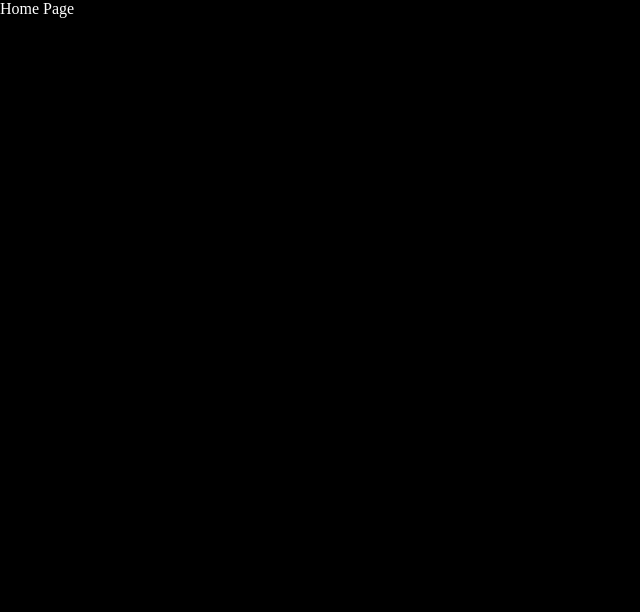
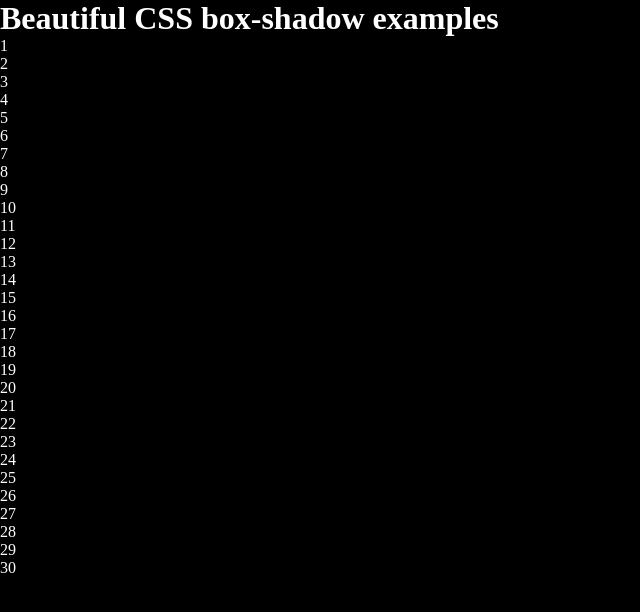
Before and after one commit to fellow-developers/css_utilities, a plain HTML site: page index.html in a window 1280 px wide. Shown: the whole page, without its empty margins (0-640 px from the left). Drawn offline with nearby package versions, Linux system fonts and the light colour scheme; files that its build step writes are made by us from their sources.

Commit message:
make simple `html skeleton` close #3

```diff
--- a/index.html
+++ b/index.html
@@ -1,5 +1,6 @@
 <!DOCTYPE html>
 <html lang="en">
+
 <head>
   <meta charset="UTF-8" />
   <meta http-equiv="X-UA-Compatible" content="IE=edge" />
@@ -7,7 +8,41 @@
   <link rel="stylesheet" href="./css/style.min.css" />
   <title>CSS Utilities</title>
 </head>
+
 <body>
-    Home Page
+  <h1>Beautiful CSS box-shadow examples</h1>
+  <div class="container">
+    <div class="box">1</div>
+    <div class="box">2</div>
+    <div class="box">3</div>
+    <div class="box">4</div>
+    <div class="box">5</div>
+    <div class="box">6</div>
+    <div class="box">7</div>
+    <div class="box">8</div>
+    <div class="box">9</div>
+    <div class="box">10</div>
+    <div class="box">11</div>
+    <div class="box">12</div>
+    <div class="box">13</div>
+    <div class="box">14</div>
+    <div class="box">15</div>
+    <div class="box">16</div>
+    <div class="box">17</div>
+    <div class="box">18</div>
+    <div class="box">19</div>
+    <div class="box">20</div>
+    <div class="box">21</div>
+    <div class="box">22</div>
+    <div class="box">23</div>
+    <div class="box">24</div>
+    <div class="box">25</div>
+    <div class="box">26</div>
+    <div class="box">27</div>
+    <div class="box">28</div>
+    <div class="box">29</div>
+    <div class="box">30</div>
+  </div>
 </body>
+
 </html>
```
Lines whose indentation alone changed are shown as unchanged.
